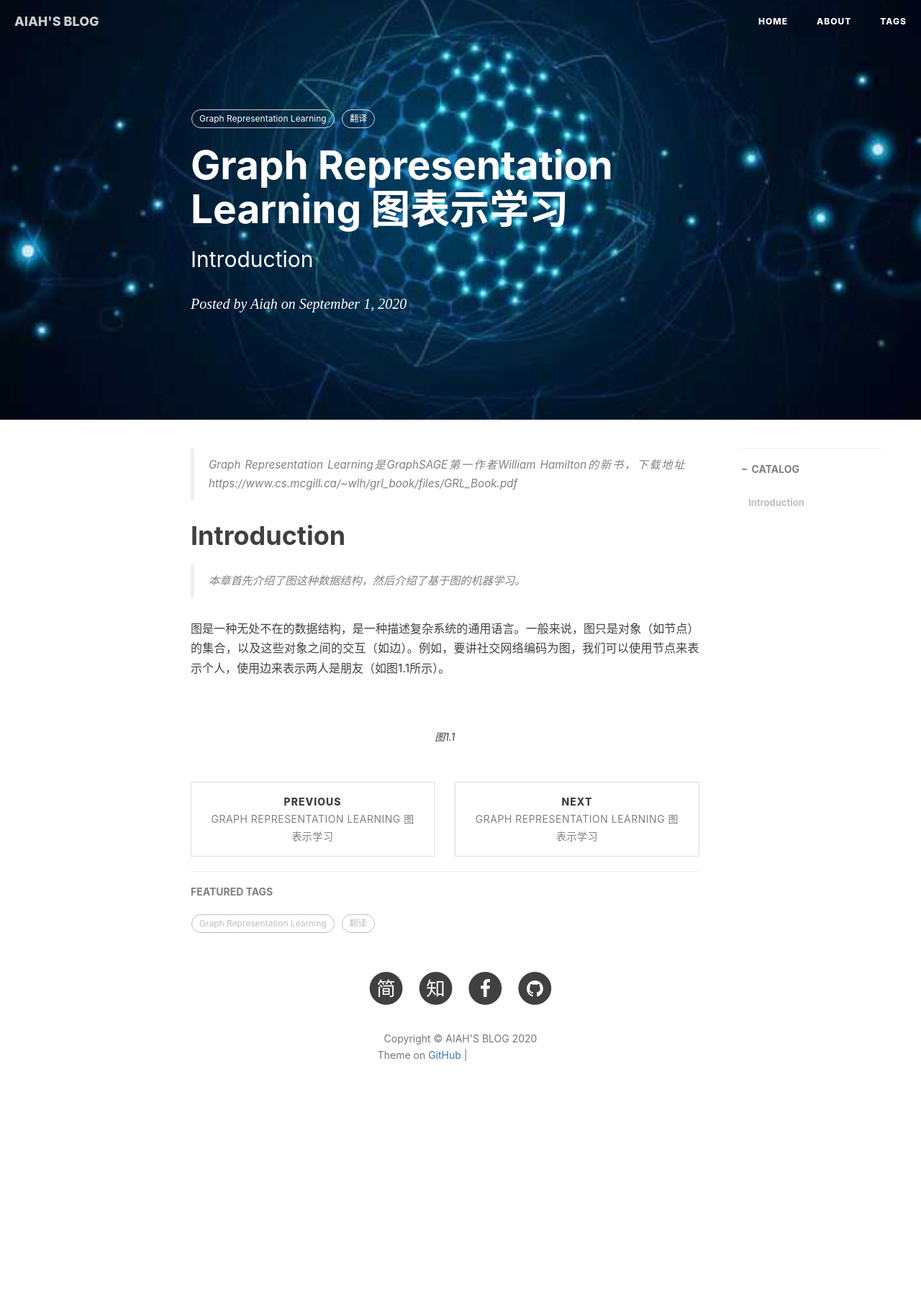
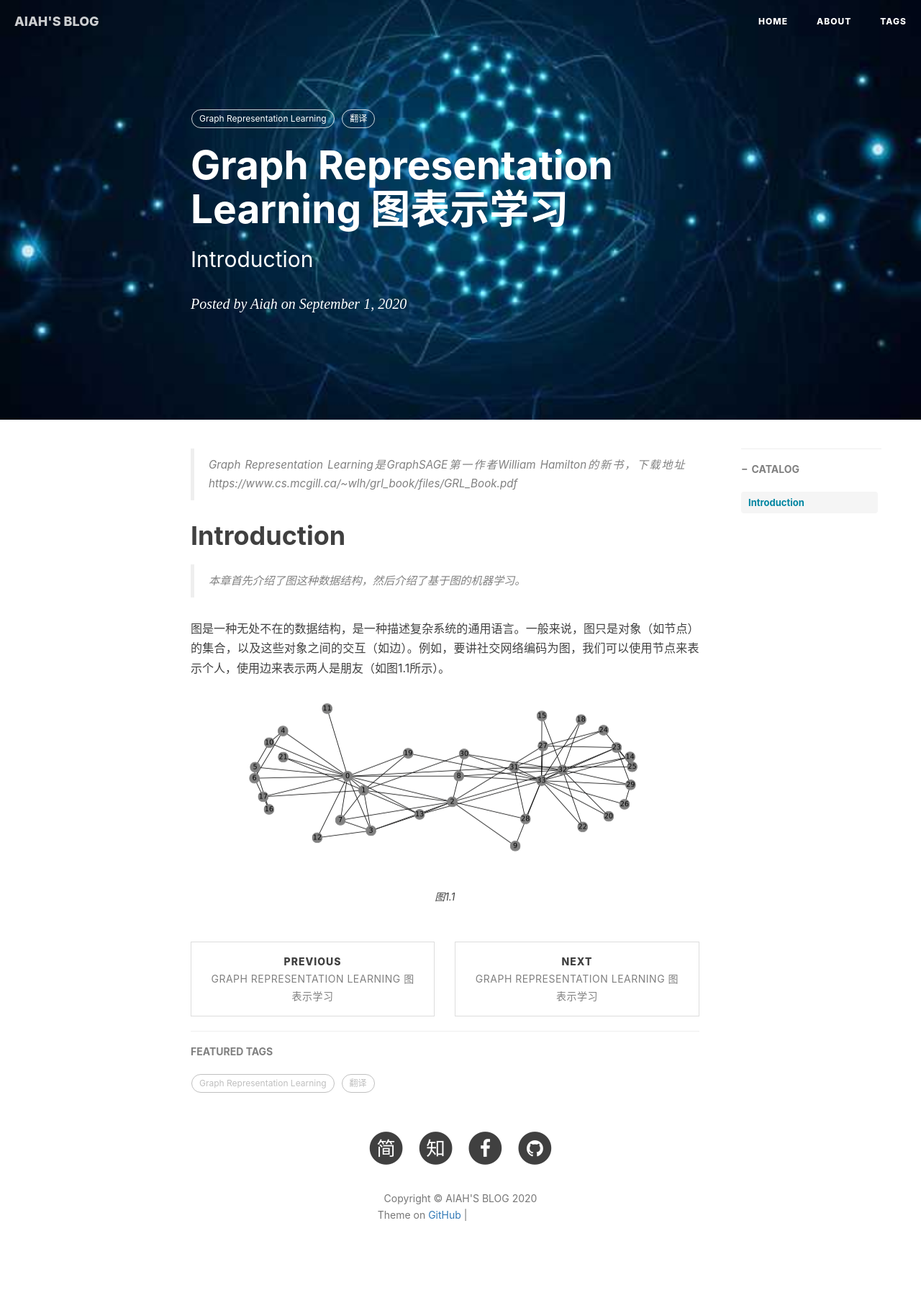
Before and after one commit to Aiah/aiah.github.io, a Jekyll site: the page built from _posts/2020-09-01-Graph-Representation-Learning-2Introduction.md, in a window 1280 px wide. Shown: the whole page at 72% size. Built offline with Jekyll 4.4.1, drawn with Linux system fonts in a browser that asks for light colours; nearby versions of some CDN libraries; comment, search, counter and statistics services are not loaded; before the commit the page ends 1570 px from its top, so only the background shows below that; grey boxes are pictures that could not be loaded.

Commit message:
fix pic path

```diff
--- a/_posts/2020-09-01-Graph-Representation-Learning-2Introduction.md
+++ b/_posts/2020-09-01-Graph-Representation-Learning-2Introduction.md
@@ -18,6 +18,6 @@
 
 图是一种无处不在的数据结构，是一种描述复杂系统的通用语言。一般来说，图只是对象（如节点）的集合，以及这些对象之间的交互（如边）。例如，要讲社交网络编码为图，我们可以使用节点来表示个人，使用边来表示两人是朋友（如图1.1所示）。
 
-<img style="display: block; margin: 0 auto" src="img/post_images/Graph-Representation-Learning/1_1graph.png" alt="" />
+<img style="display: block; margin: 0 auto" src="{{site.baseurl}}/img/post_images/Graph-Representation-Learning/1_1graph.png" alt="" />
 
 <div class="caption">图1.1</div>
```
